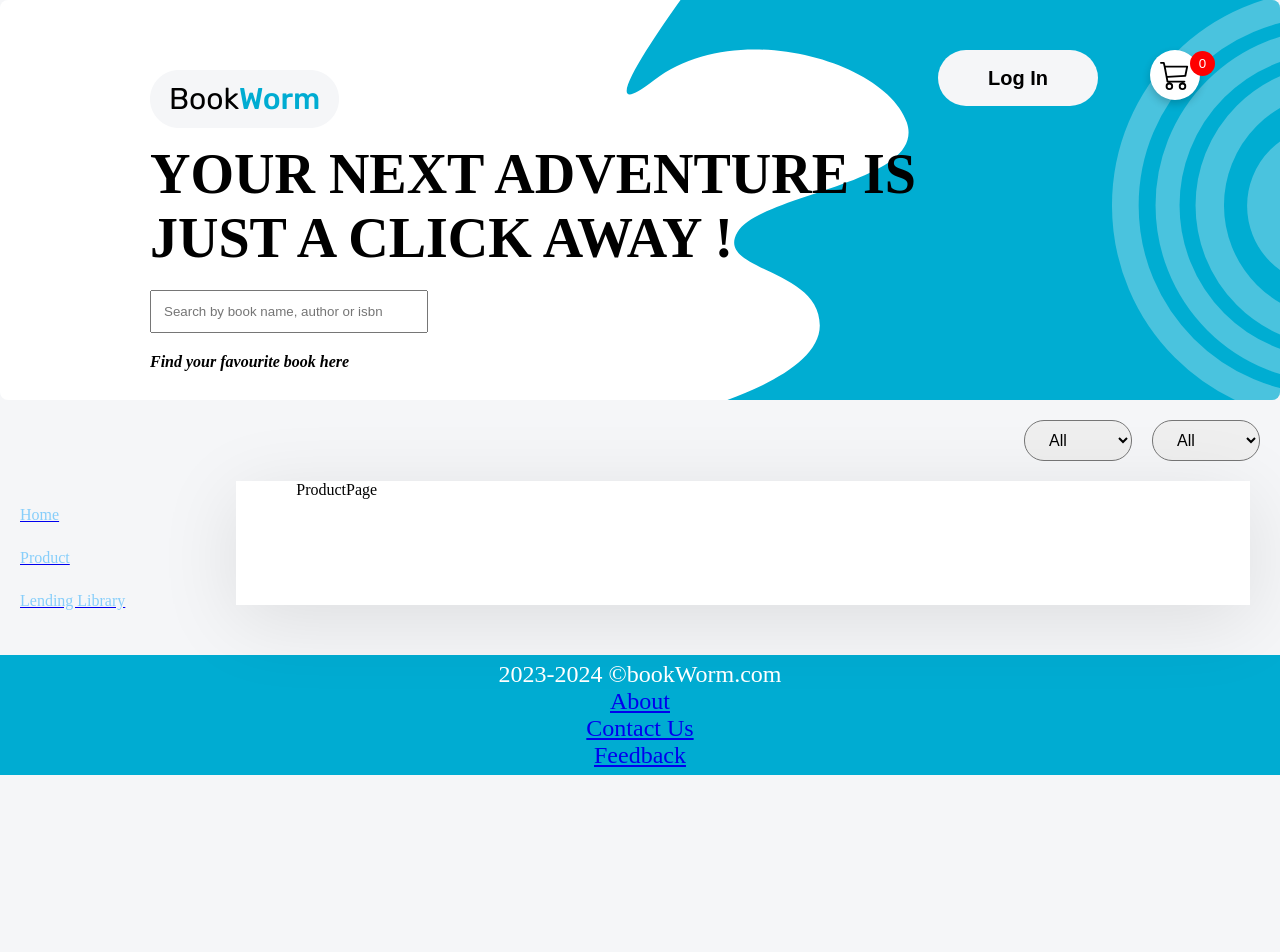
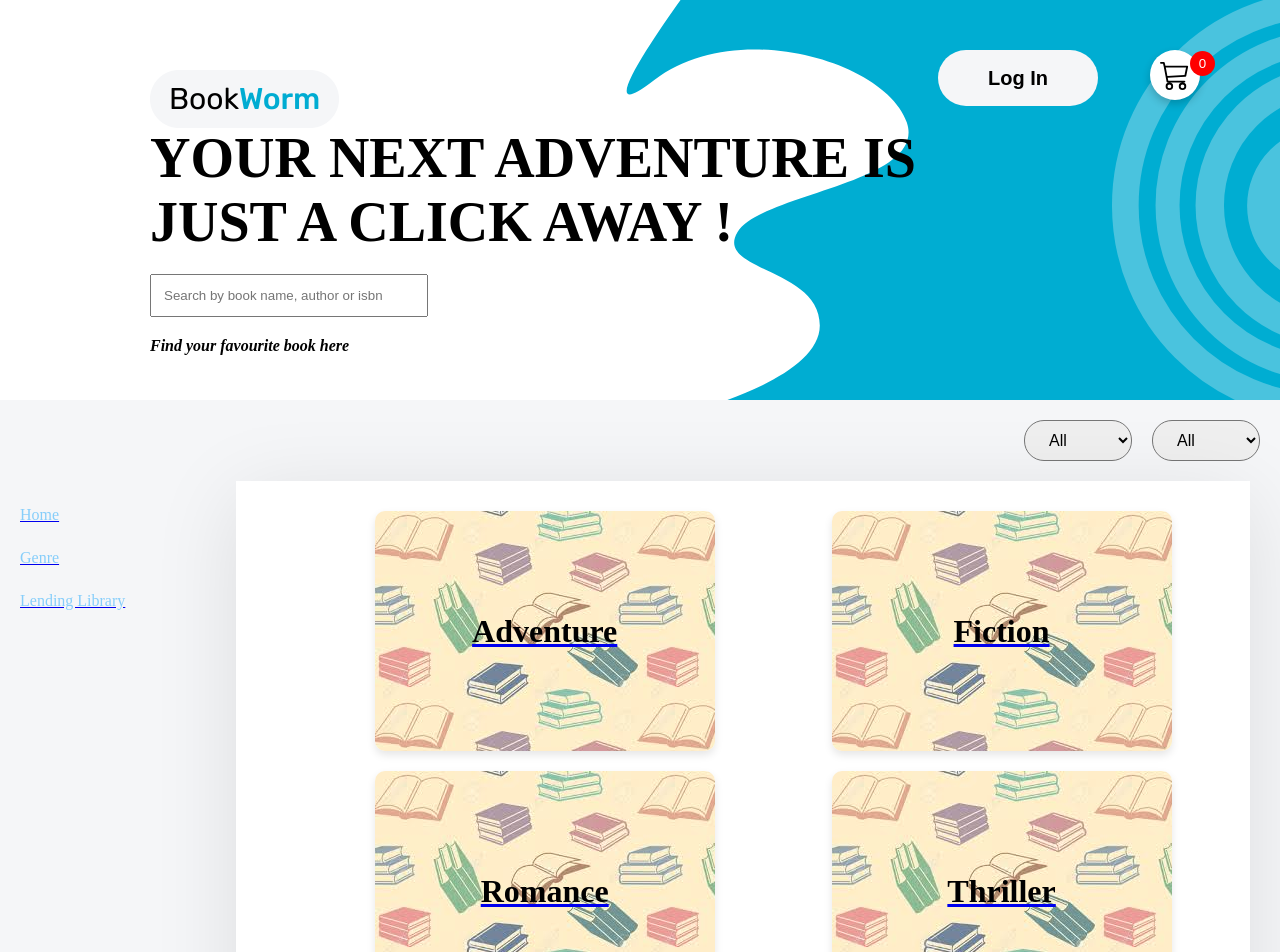
Before and after one commit to hrishi2911/Bookworm, a React (Vite) app: page /product in a window 1280 px wide. Shown: the top 952 px of the page. Before the commit the page ends 800 px from the top, so only its background shows below. Built offline with nearby package versions, Linux system fonts and the light colour scheme.

Commit message:
added lazy loading for performance optimization

```diff
--- a/src/App.jsx
+++ b/src/App.jsx
@@ -1,25 +1,35 @@
 import { BrowserRouter, Route, Routes } from "react-router-dom";
 import "./App.css";
-import Homepage from "./pages/Homepage";
-import ProductPage from "./pages/ProductPage";
-import LendingLibraryPage from "./pages/LendingLibraryPage";
-import AllProducts from "./features/ProductLayout/AllProducts";
-import ViewAllContainer from "./features/ProductLayout/ViewAll";
-import SignUpPage from "./pages/Signuppage";
-import SignInPage from "./pages/Signinpage";
-import InvoicePage from "./features/Invoice/InvoicePage";
-import BookpageInfo from "./features/ProductDetails/BookpageInfo";
-import { useState } from "react";
-import MyAccount from "./pages/MyAccount";
-import Myshelf from "./pages/Myshelf";
-import MyLibrary from "./pages/MyLibrary";
+import { useState, Suspense, lazy } from "react";
+import Spinner from "./ui/Spinner";
+
+// Lazy load the components
+const Homepage = lazy(() => import("./pages/Homepage"));
+const ProductPage = lazy(() => import("./pages/ProductPage"));
+const LendingLibraryPage = lazy(() => import("./pages/LendingLibraryPage"));
+const AllProducts = lazy(() => import("./features/ProductLayout/AllProducts"));
+const ViewAllContainer = lazy(() => import("./features/ProductLayout/ViewAll"));
+const SignUpPage = lazy(() => import("./pages/Signuppage"));
+const SignInPage = lazy(() => import("./pages/Signinpage"));
+const InvoicePage = lazy(() => import("./features/Invoice/InvoicePage"));
+const BookpageInfo = lazy(() =>
+  import("./features/ProductDetails/BookpageInfo")
+);
+const MyAccount = lazy(() => import("./pages/MyAccount"));
+const Myshelf = lazy(() => import("./pages/Myshelf"));
+const MyLibrary = lazy(() => import("./pages/MyLibrary"));
+const CategoryProducts = lazy(() =>
+  import("./features/ProductLayout/CategoryProducts")
+);
 
 function App() {
   const [searchTerm, setSearchTerm] = useState("");
   const [isLoggedIn, setIsLoggedIn] = useState(false);
+
   return (
     <>
       <BrowserRouter>
+        <Suspense fallback={<Spinner />}>
           <Routes>
             <Route
               path="/"
@@ -43,6 +53,10 @@ function App() {
                 path="/EBookViewAll"
                 element={<ViewAllContainer searchTerm={searchTerm} />}
               />
+              <Route
+                path="/category/:category"
+                element={<CategoryProducts searchTerm={searchTerm} />}
+              />
 
               <Route path="/myaccount" element={<MyAccount />} />
               <Route path="/mylibrary" element={<MyLibrary />} />
@@ -56,6 +70,7 @@ function App() {
               element={<SignInPage setIsLoggedIn={setIsLoggedIn} />}
             />
           </Routes>
+        </Suspense>
       </BrowserRouter>
     </>
   );
--- a/src/features/Homepage/Filter.jsx
+++ b/src/features/Homepage/Filter.jsx
@@ -1,11 +1,10 @@
-import React, { useState } from 'react';
-import { Container, Row } from 'react-bootstrap';
-import styled from 'styled-components';
+import { useState } from "react";
+import { Container, Row } from "react-bootstrap";
+import styled from "styled-components";
 
+const Types = ["All", "eBook", "Video", "Music"];
 
-const Types = ['All', 'eBook', 'Video', 'Music'];
-
-const Generes = ['All', 'Horror', 'Comic', 'Sci-fi'];
+const Generes = ["All", "Horror", "Comic", "Sci-fi"];
 
 const FilterComponent = () => {
   const [selectedType, setSelectedType] = useState(Types[0]);
@@ -20,7 +19,7 @@ const FilterComponent = () => {
   };
 
   return (
-        <Container style={{justifyContent:"end", display:"flex"}}>
+    <Container style={{ justifyContent: "end", display: "flex" }}>
       <Row>
         <Dropdown value={selectedType} onChange={handleTypeChange}>
           {Types.map((Type) => (
@@ -29,10 +28,10 @@ const FilterComponent = () => {
             </option>
           ))}
         </Dropdown>
-                {selectedType === 'All'}
-                {selectedType === 'eBook'}
-                {selectedType === 'Video'}
-                {selectedType === 'Music'}
+        {selectedType === "All"}
+        {selectedType === "eBook"}
+        {selectedType === "Video"}
+        {selectedType === "Music"}
         <Dropdown value={selectedGenere} onChange={handleGenereChange}>
           {Generes.map((Genere) => (
             <option key={Genere} value={Genere}>
@@ -40,10 +39,10 @@ const FilterComponent = () => {
             </option>
           ))}
         </Dropdown>
-                {selectedGenere === 'All'}
-                {selectedGenere === 'Horror'}
-                {selectedGenere === 'Comic'}
-                {selectedGenere === 'Sci-fi'}
+        {selectedGenere === "All"}
+        {selectedGenere === "Horror"}
+        {selectedGenere === "Comic"}
+        {selectedGenere === "Sci-fi"}
       </Row>
     </Container>
   );
--- a/src/features/Homepage/HomepageLayout.jsx
+++ b/src/features/Homepage/HomepageLayout.jsx
@@ -32,7 +32,17 @@ function HomepageLayout({
         <HContent>
           <Head1>
             <div>
-              <img src={"./public/Logo.png"} alt="Main Logo" id="Logocss" />
+              <img
+                src={"./public/Logo.png"}
+                alt="Main Logo"
+                style={{
+                  position: "absolute",
+                  width: "189px",
+                  height: "58px",
+                  /* left: 137px; */
+                  top: "30px",
+                }}
+              />
             </div>
             <div
               style={{
--- a/src/features/Homepage/SideMenu.jsx
+++ b/src/features/Homepage/SideMenu.jsx
@@ -7,7 +7,7 @@ function SideMenu({ isLoggedIn }) {
 
   const arr = [
     "Home",
-    "Product",
+    "Genre",
     "Lending Library",
     "MyShelf",
     "MyLibrary",
--- a/src/features/Invoice/PayButton.jsx
+++ b/src/features/Invoice/PayButton.jsx
@@ -71,7 +71,6 @@ export default function PayButton({ id, value }) {
         );
 
         const invoiceDetails = {
-          quantity: 0,
           basePrice:
             item.purchaseType === "RENT"
               ? item.minRentDays * item.rentPerDay
--- /dev/null
+++ b/src/features/ProductLayout/CategoryProducts.jsx
@@ -0,0 +1,68 @@
+import { useEffect, useState } from "react";
+import BoxTitle from "../../ui/BoxTitle";
+import EbookContainer from "./EbookContainer";
+import MusicOrVideoContainer from "./MusicOrVideoContainer";
+import { getAllProducts } from "../../services/apiProduct";
+import Spinner from "../../ui/Spinner";
+import { useParams } from "react-router-dom";
+
+export default function CategoryProducts({ searchTerm }) {
+  const { category } = useParams();
+  console.log(category);
+  const [ebookList, setEbookList] = useState(null);
+  const [audioList, setAudioList] = useState(null);
+  const [videoList, setVideoList] = useState(null);
+  useEffect(() => {
+    const fetchData = async () => {
+      const data = await getAllProducts();
+      setEbookList(
+        data.filter(
+          (product) => product.genre.genreDesc.toLowerCase() === category
+        )
+      );
+      setAudioList(
+        data.filter(
+          (product) =>
+            product.genre.genreDesc.toLowerCase() === category.toLowerCase()
+        )
+      );
+      setVideoList(
+        data.filter(
+          (product) =>
+            product.genre.genreDesc.toLowerCase() === category.toLowerCase()
+        )
+      );
+      console.log(data);
+    };
+
+    fetchData();
+  }, [category]);
+
+  const filterProducts = (products) => {
+    if (!searchTerm) return products;
+    return products.filter(
+      (product) =>
+        product.productName.toLowerCase().includes(searchTerm.toLowerCase()) ||
+        product.productAuthor
+          .toLowerCase()
+          .includes(searchTerm.toLowerCase()) ||
+        product.productIsbn.includes(searchTerm)
+    );
+  };
+
+  if (ebookList === null) return <Spinner />;
+
+  const filteredEbooks = filterProducts(ebookList);
+  const filteredAudiobooks = filterProducts(audioList);
+  const filteredVideos = filterProducts(videoList);
+  return (
+    <>
+      <BoxTitle titleName={"eBook"} viewAll={"ebook"} />
+      <EbookContainer arr={filteredEbooks} />
+      <BoxTitle titleName={"Music"} viewAll={"audiobook"} />
+      <MusicOrVideoContainer arr={filteredAudiobooks} />
+      <BoxTitle titleName={"Video"} viewAll={"video"} />
+      <MusicOrVideoContainer arr={filteredVideos} />
+    </>
+  );
+}
--- a/src/pages/LendingLibraryPage.jsx
+++ b/src/pages/LendingLibraryPage.jsx
@@ -11,9 +11,9 @@ import EbookContainer from "../features/ProductLayout/EbookContainer";
 import { getMyShelfDetails } from "../services/apiMyShelf";
 
 const libraries = [
-  { packageName: "Basic Library", cost: 30, numberOfBooksAllowed: 4 },
-  { packageName: "Gold Library", cost: 40, numberOfBooksAllowed: 6 },
-  { packageName: "Premium Library", cost: 50, numberOfBooksAllowed: 10 },
+  { packageName: "Basic Library", cost: 300, numberOfBooksAllowed: 4 },
+  { packageName: "Gold Library", cost: 400, numberOfBooksAllowed: 6 },
+  { packageName: "Premium Library", cost: 500, numberOfBooksAllowed: 10 },
 ];
 
 const CardContainer = styled.div`
--- a/src/pages/ProductPage.jsx
+++ b/src/pages/ProductPage.jsx
@@ -1,3 +1,45 @@
+import { NavLink } from "react-router-dom";
+import styled from "styled-components";
+
+const CardContainer = styled.div`
+  display: flex;
+  flex-wrap: wrap;
+  justify-content: space-around;
+  padding: 20px;
+  /* background-color: #f5f5f5; */
+`;
+
+const Card = styled.div`
+  display: flex;
+  background-image: url("./categorybg.jpg");
+  /* background-color: #34bee4; */
+  border-radius: 10px;
+  box-shadow: 0 4px 8px rgba(0, 0, 0, 0.1);
+  padding: 20px;
+  margin: 10px;
+  width: 300px;
+  height: 200px;
+  font-size: 2rem;
+  text-align: center;
+  justify-content: center;
+  align-items: center;
+  object-fit: scale-down;
+  color: black;
+  font-weight: 600;
+`;
+
 export default function ProductPage() {
-  return <div>ProductPage</div>;
+  const arr = ["Adventure", "Fiction", "Romance", "Thriller"];
+  return (
+    <>
+      <CardContainer>
+        {arr.map((category, index) => (
+          <NavLink to={`/category/${category}`} key={index}>
+            <Card>{category}</Card>
+          </NavLink>
+        ))}
+      </CardContainer>
+      ;
+    </>
+  );
 }
--- a/src/ui/CartButton.jsx
+++ b/src/ui/CartButton.jsx
@@ -1,4 +1,4 @@
-import styled, { css } from "styled-components";
+import styled from "styled-components";
 
 const CartButton = styled.button`
   border-radius: 10px;
--- a/src/ui/ImgBox.jsx
+++ b/src/ui/ImgBox.jsx
@@ -1,7 +1,7 @@
 import styled, { keyframes } from "styled-components";
 
 export default function ImgBox({ imageURL, onClick }) {
-  return <StyledImgBox src={imageURL} onClick={onClick} />;
+  return <StyledImgBox src={"./public/" + imageURL} onClick={onClick} />;
 }
 const scaleUp = keyframes`
   0% {
```
Also changed, not shown: public/categorybg.jpg (added), 1 other file (tests, documents, lock files or other folders). Lines whose indentation alone changed are shown as unchanged.
